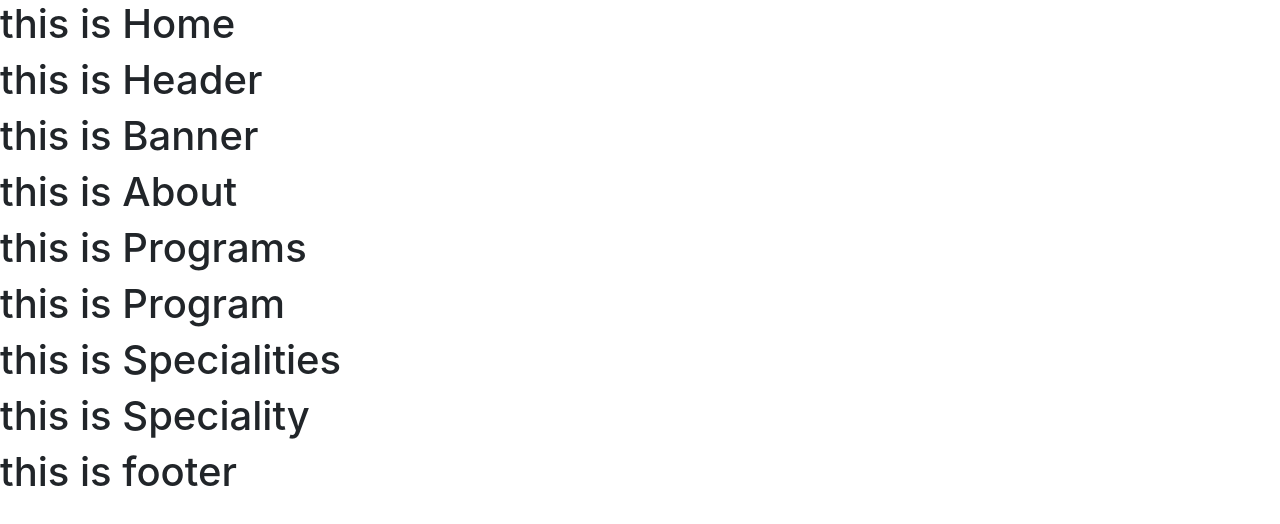
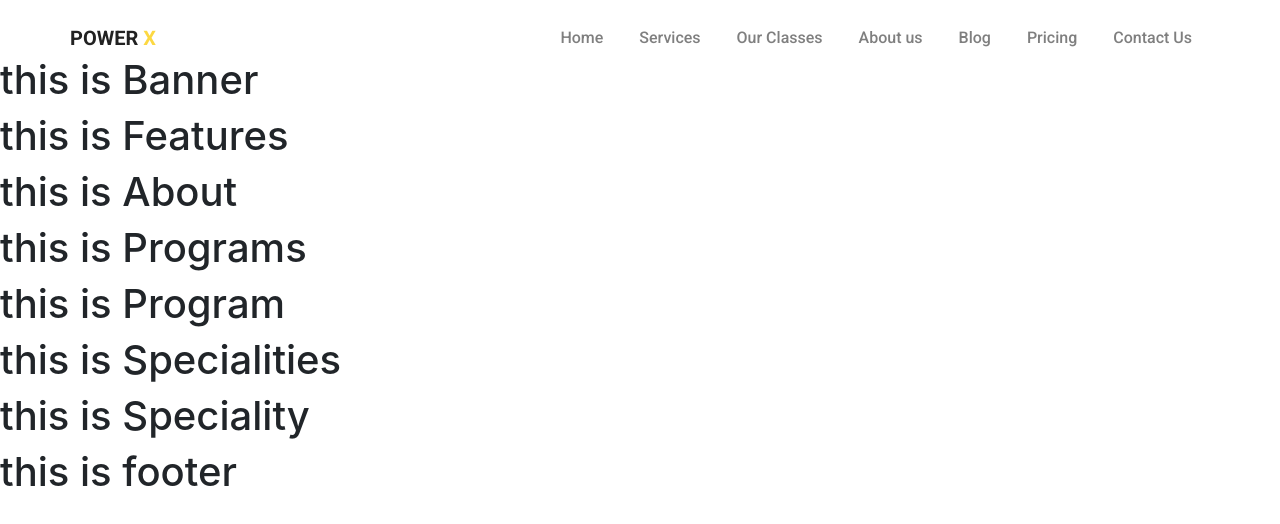
Before and after one commit to piyal-das/power-x-gym-client, a React (Create React App) app: page / in a window 1280 px wide. Shown: the top 524 px of the page. Built offline with nearby package versions, Linux system fonts and the light colour scheme.

Commit message:
added header

```diff
--- a/src/App.scss
+++ b/src/App.scss
@@ -8,3 +8,7 @@
 li {
   list-style: none !important;
 }
+
+a:hover {
+  text-decoration: none !important;
+}
--- a/src/components/Classes/Class/Class.scss
+++ b/src/components/Classes/Class/Class.scss
@@ -15,13 +15,13 @@
     bottom: -20px;
     left: 50%;
     width: 300px !important;
-    height: 80px;
+    height: 70px;
     transform: translateX(-50%);
     background-color: $pri-color;
     font-family: $pri-font !important;
     text-align: center;
     color: $sec-color;
-    font-size: 28px !important;
+    font-size: 30px !important;
     border: none !important;
     .gymClass-icon {
         font-size: 20px;
--- a/src/components/Home/Home/Home.js
+++ b/src/components/Home/Home/Home.js
@@ -6,15 +6,14 @@ import Header from '../../Shared/Header/Header';
 import Banner from '../../Shared/Banner/Banner';
 import Footer from '../../Shared/Footer/Footer';
 import Specialities from '../Specialities/Specialities';
-import Feature from '../Feature/Feature';
+import Features from '../Features/Features';
 
 const Home = () => {
     return (
         <div>
-            <h1>this is Home</h1>
             <Header></Header>
             <Banner></Banner>
-            <Feature></Feature>
+            <Features></Features>
             <About></About>
             <Programs></Programs>
             <Specialities></Specialities>
--- a/src/components/Shared/Header/Header.js
+++ b/src/components/Shared/Header/Header.js
@@ -1,11 +1,26 @@
 import React from 'react';
+import Navbar from 'react-bootstrap/Navbar';
+import Nav from 'react-bootstrap/Nav';
+import { Link } from 'react-router-dom';
 import './Header.scss';
 
 const Header = () => {
+
     return (
-        <div>
-            <h1>this is Header</h1>
-        </div>
+        <Navbar bg="none" variant="light">
+            <div className="container">
+                <Navbar.Brand><Link to="/" className="logo">POWER <span className="special">X</span></Link></Navbar.Brand>
+                <Nav className="ml-auto">
+                    <Link className="nav-link" to="/home">Home</Link>
+                    <Link className="nav-link" to="/features">Services</Link>
+                    <Link className="nav-link" to="/classes">Our Classes</Link>
+                    <Link className="nav-link" to="#">About us</Link>
+                    <Link className="nav-link" to="#">Blog</Link>
+                    <Link className="nav-link" to="/pricing">Pricing</Link>
+                    <Link className="nav-link" to="/membership">Contact Us</Link>
+                </Nav>
+            </div>
+        </Navbar>
     );
 };
 
--- a/src/components/Shared/Header/Header.scss
+++ b/src/components/Shared/Header/Header.scss
@@ -0,0 +1,29 @@
+@import '../../../styles/fonts';
+@import '../../../styles/colors';
+
+
+.navbar {
+    width: 100%;
+    position: fixed;
+    top: 10px;
+    left: 0;
+
+    .logo{
+        font-family: $sec-font !important;
+        font-weight: 700 !important;
+        cursor: pointer;
+        color: $sec-color !important;
+        .special {
+            color: $pri-color;
+        }
+        &:hover {
+            color: $sec-color !important;
+        }
+    }
+
+    .nav-link {
+        margin: 0 10px;
+        font-family: $sec-font;
+        font-weight: 500;
+    }
+}
```
